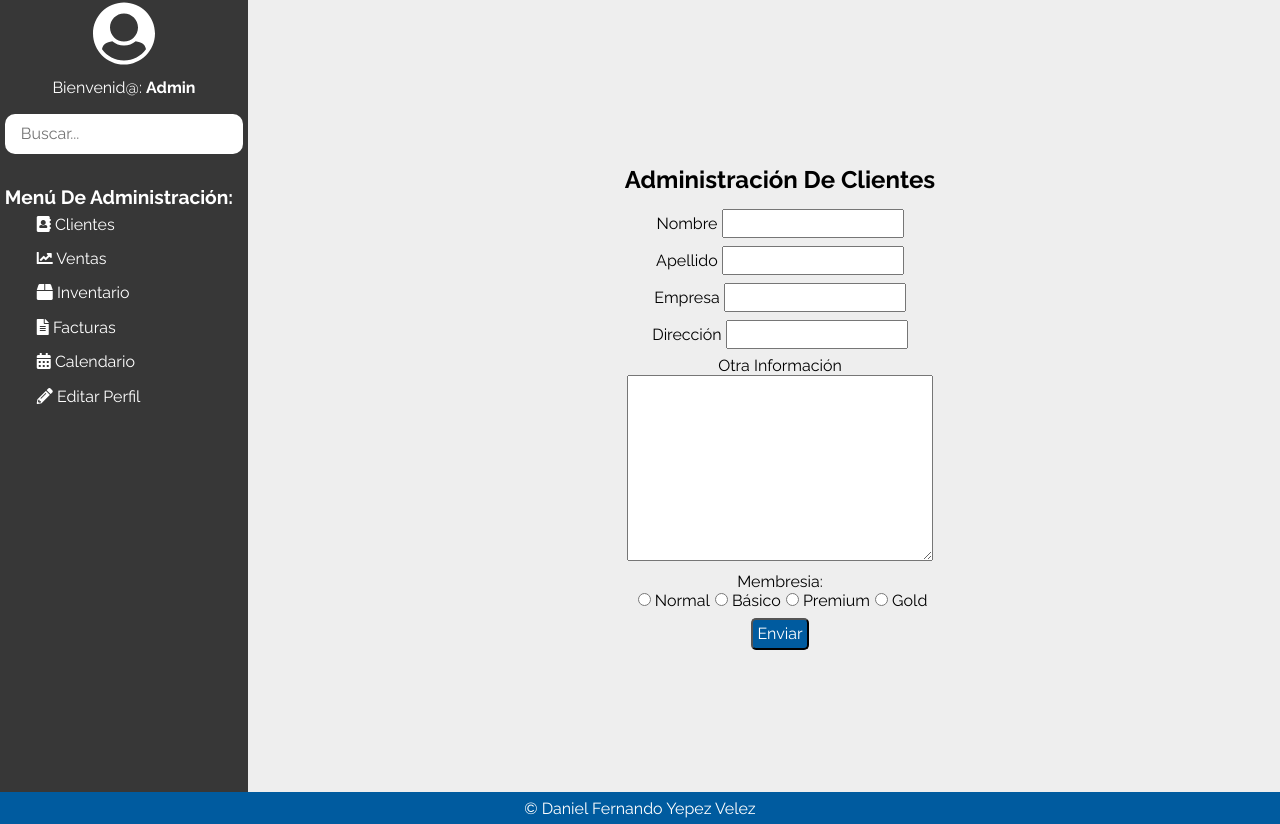
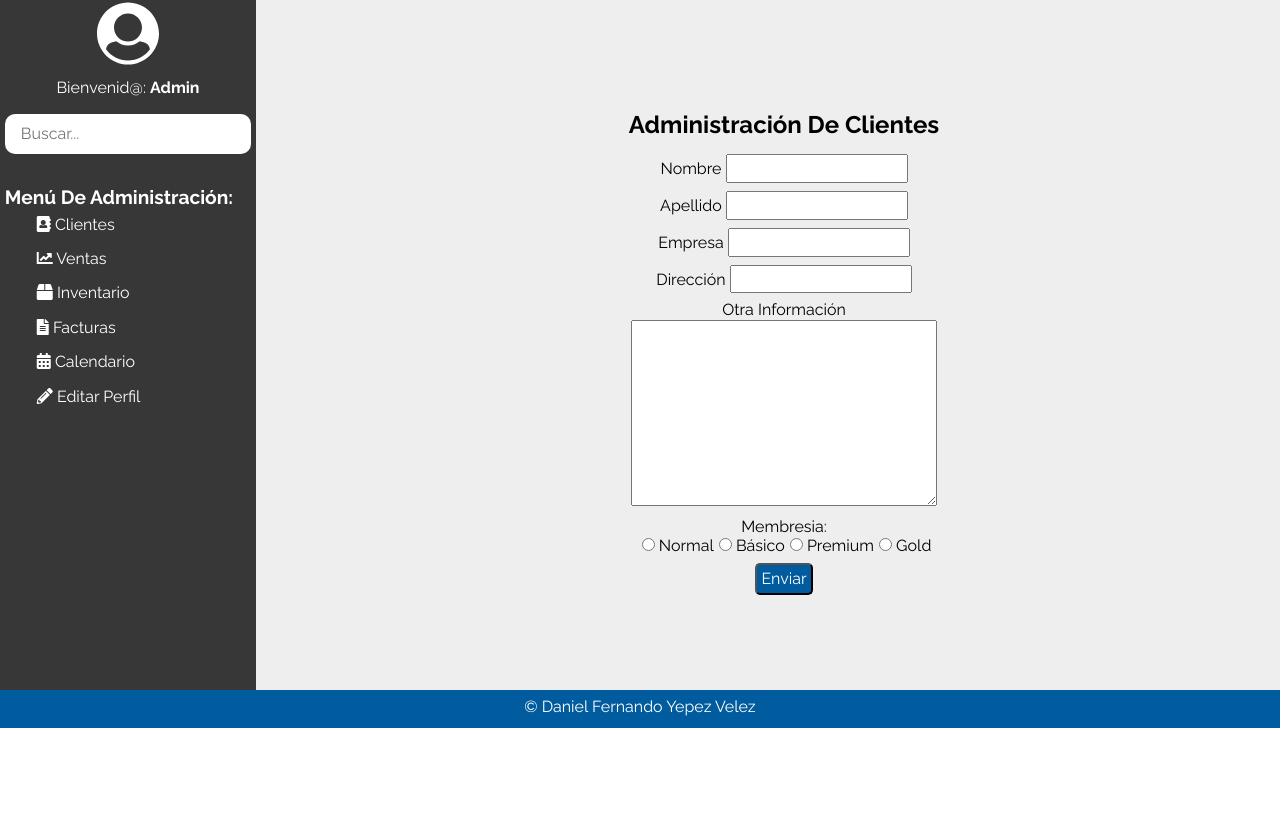
Before and after one commit to DanielFernandoYepezVelez/Proyecto-Panel-Admin, a website: page public/index.html in a window 1280 px wide. Shown: the part 72-896 px from the top of the page. After the commit the page ends 800 px from the top, so only its background shows below. Drawn offline with nearby package versions, Linux system fonts and the light colour scheme.

Commit message:
Ajustando El Dashboard Del Admin

```diff
--- a/dev/sass/_03-GeneralStyles.scss
+++ b/dev/sass/_03-GeneralStyles.scss
@@ -19,21 +19,29 @@ img {
 }
 
 .main-container {
+    width: 100%;
+    min-height: 100vh;
+    margin: 0 auto;
     display: grid;
-    grid-template-columns: 15.5rem auto;
-    grid-template-rows: 4rem auto 2rem;
+    grid-template-columns: 16rem auto;
+    grid-template-rows: 4rem 53rem 2.4rem;
     grid-template-areas: "header header" "lateral contenido" "footer footer";
+    transition: all .5s ease;
+    @include telefono {
+        grid-template-rows: 4rem auto 2.4rem;
+    }
 }
 
 .main-container-two {
+    width: 100%;
+    min-height: 100vh;
+    margin: 0 auto;
     display: grid;
-    grid-template-columns: auto;
-    grid-template-rows: 4rem auto 2rem;
+    grid-template-columns: 1fr;
+    grid-template-rows: 4rem 34rem 2.4rem;
     grid-template-areas: "header header" "contenido contenido" "footer footer";
-    transition: all 3s;
-    -webkit-transition: all 3s;
-    -moz-transition: all 3s;
-    -ms-transition: all 3s;
-    -o-transition: all 3s;
-    // transition: all 3s ease;
+    transition: all .5s ease;
+    @include telefono {
+        grid-template-rows: 4rem auto 2.4rem;
+    }
 }
--- a/dev/sass/_05-Sidebar.scss
+++ b/dev/sass/_05-Sidebar.scss
@@ -1,10 +1,9 @@
 .lateral {
     grid-area: lateral;
     padding: 0 0.3rem;
-    // height: 87vh;
-    height: 100vh;
     color: $colorBlanco;
     background-color: $colorGrisOscuro;
+    min-height: 100%;
     figure {
         text-align: center;
         img {
--- a/dev/sass/_06-Content.scss
+++ b/dev/sass/_06-Content.scss
@@ -1,18 +1,13 @@
 .form {
     grid-area: contenido;
-    /* transition: all 3s;
-    -webkit-transition: all 3s;
-    -moz-transition: all 3s;
-    -ms-transition: all 3s;
-    -o-transition: all 3s; */
     padding: 2rem 0 0 2rem;
     background-color: $colorGrisClaro;
-    height: 100vh;
-    display: flex;
-    flex-direction: column;
-    justify-content: center;
+    min-height: 100%;
     @include telefono {
         text-align: center;
+        display: flex;
+        flex-direction: column;
+        justify-content: center;
         .opciones {
             display: flex;
             justify-content: center;
@@ -35,6 +30,9 @@
             border-radius: 5px;
             color: $colorBlanco;
             background-color: $colorPrimario;
+            @include telefono {
+                margin-bottom: .5rem;
+            }
         }
     }
 }
--- a/public/js/app.js
+++ b/public/js/app.js
@@ -8,6 +8,7 @@ const ocultarMenu = (e) => {
 
     if (e.target.classList.contains('left')) {
         app.classList.toggle('main-container-two');
+        app.classList.remove('main-container');
         form.classList.toggle('new-form');
         barra.classList.toggle('lateral-visible');
 
@@ -17,6 +18,7 @@ const ocultarMenu = (e) => {
 
     } else if (e.target.classList.contains('right')) {
         app.classList.toggle('main-container-two');
+        app.classList.add('main-container');
         form.classList.toggle('new-form');
         barra.classList.toggle('lateral-visible');
 
```
Also changed, not shown: public/index.html (+2 -1 lines), public/css/app.css.
